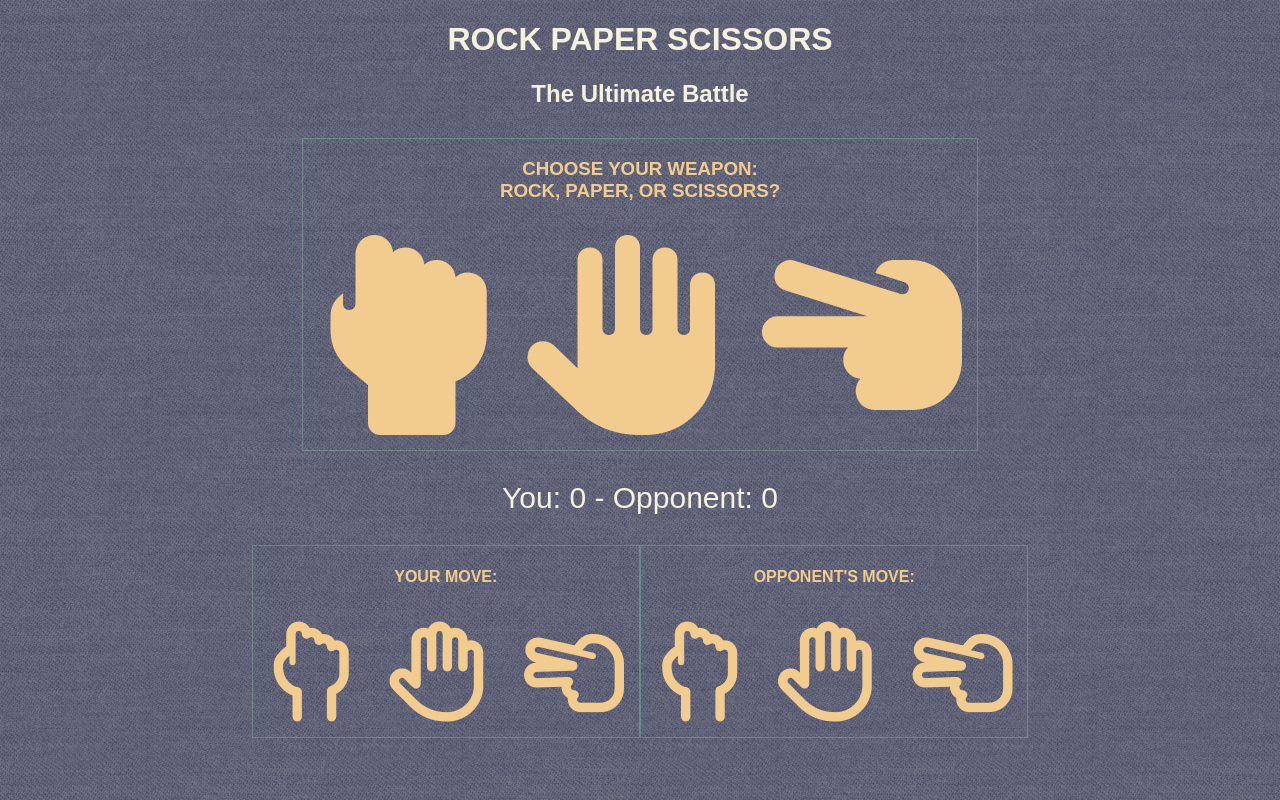
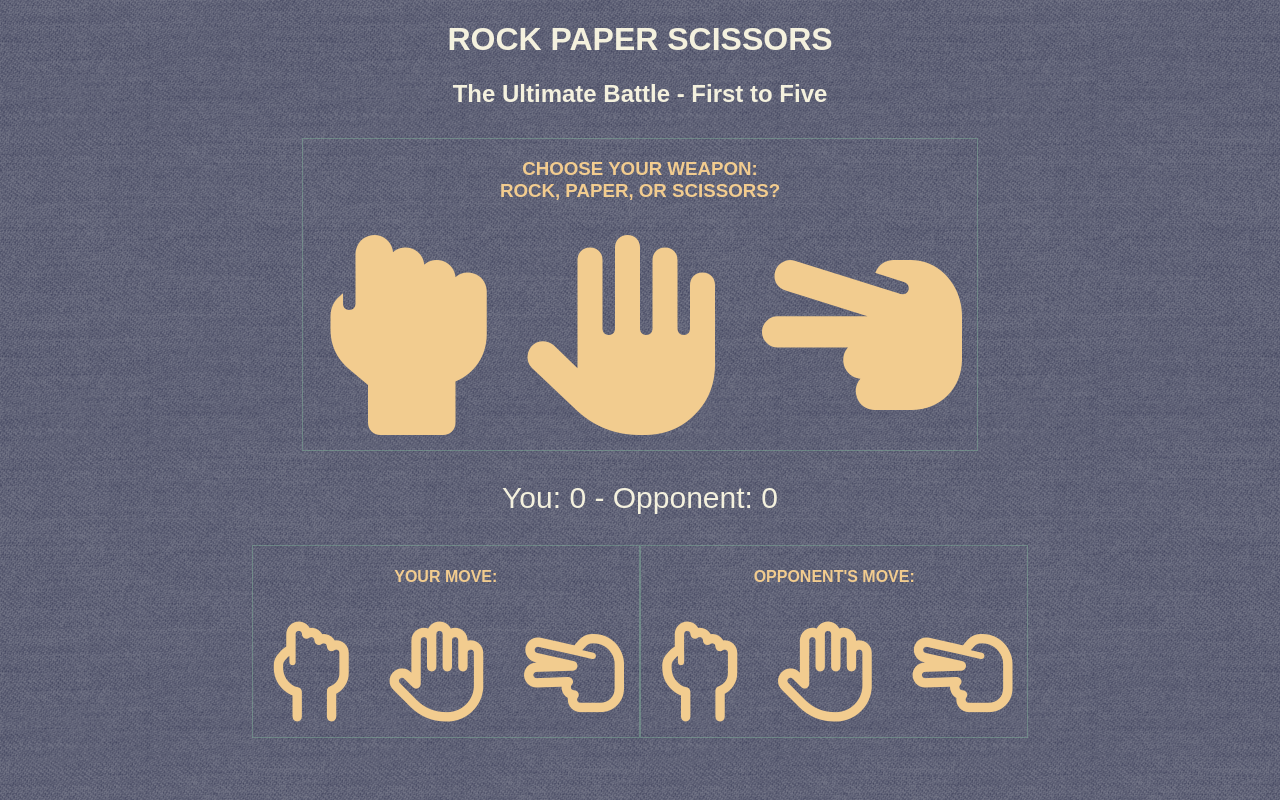
Before and after one commit to nbirne/rock-paper-scissors, a plain HTML site: page index.html in a window 1280 px wide. Drawn offline with Linux system fonts and the light colour scheme.

Commit message:
Update heading

```diff
--- a/index.html
+++ b/index.html
@@ -9,7 +9,7 @@
 
     <body>
         <h1>ROCK PAPER SCISSORS</h1>
-        <h2>The Ultimate Battle</h2>
+        <h2>The Ultimate Battle - First to Five</h2>
 
 
         <div class="flex-container" id="selection-area">
```
